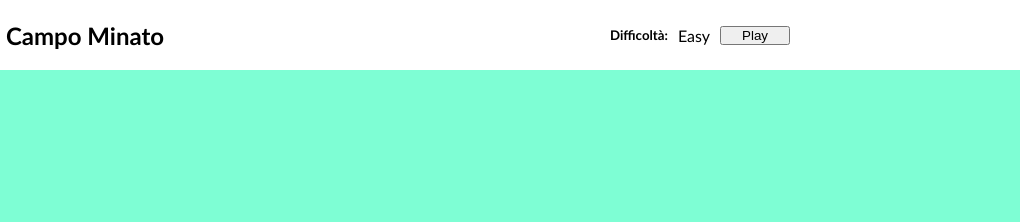
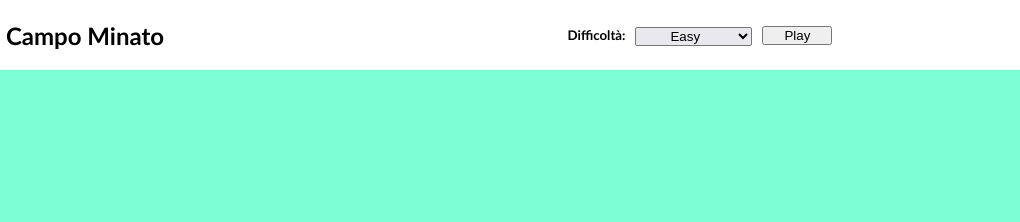
Before and after one commit to salvosanzone/js-campominato-grid, a plain HTML site: page index.html in a window 1280 px wide. Shown: the top 222 px of the page, 260-1280 px from the left. Drawn offline with Linux system fonts and the light colour scheme.

Commit message:
creazione del  select

```diff
--- a/css/style.css
+++ b/css/style.css
@@ -38,9 +38,16 @@ header .menu {
   width: 100%;
 }
 
-.menu-right .selector-difficult {
+.menu-right .selector-difficulty {
   margin: 0 10px;
 }
+select{
+  padding: 0 30px;
+  background-color: #e9e9ed;
+  text-decoration: none;
+  border-radius: 2px;
+}
+
 .menu-right .button {
   padding: 0 20px;
   cursor: pointer;
--- a/index.html
+++ b/index.html
@@ -19,11 +19,15 @@
         </div>
       </div>
       <div class="menu-right">
-        <div class="text-difficult">
+        <div class="text-difficulty">
           <h5>Difficoltà:</h5>
         </div>
-        <div class="selector-difficult">
-          Easy
+        <div class="selector-difficulty">
+          <select name="" id="">
+            <option value="easy">Easy</option>
+            <option value="hard">Hard</option>
+            <option value="crazy">Crazy</option>
+          </select>
         </div>
         <button class="button">Play</button>
       </div>
```
